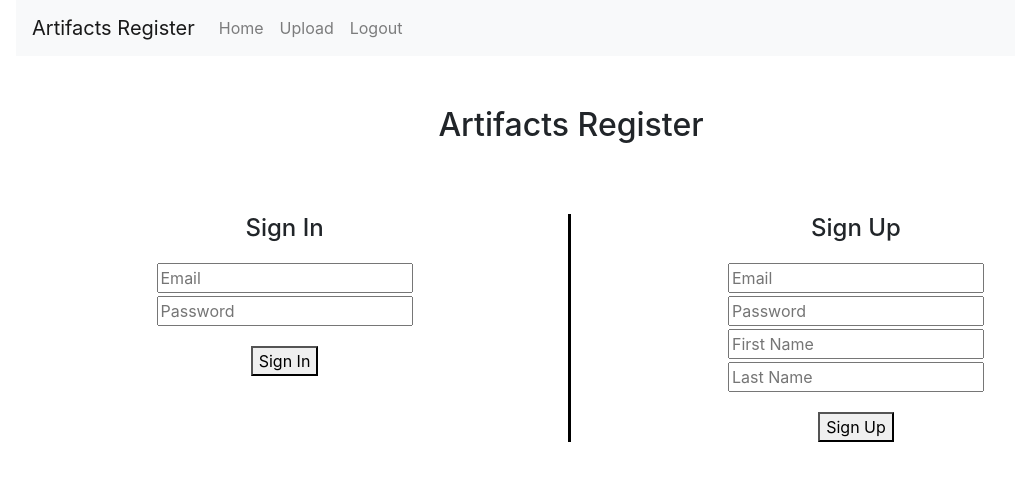
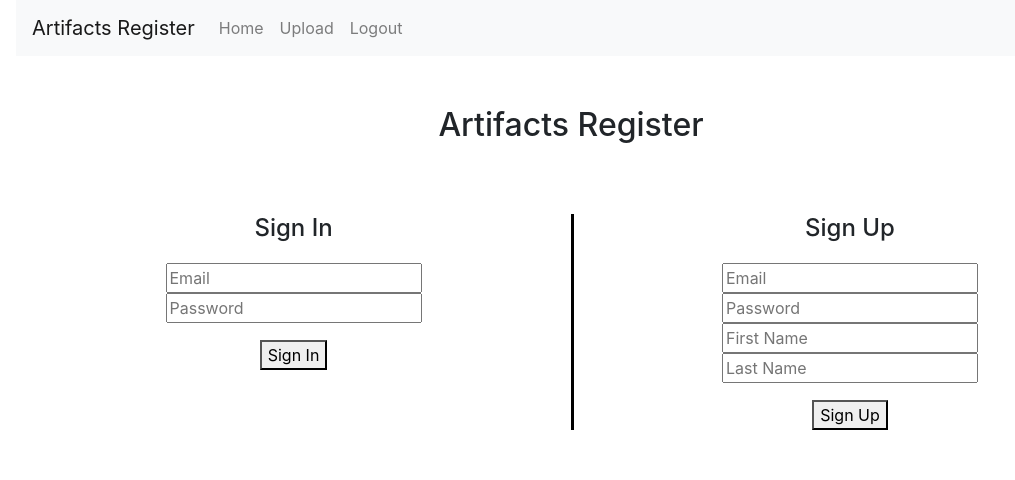
Before and after one commit to Tia-Lowenthal/COMP30022_TeamTaco, a React (Create React App) app in the folder client/: page / in a window 1280 px wide. Shown: the top 480 px of the page, without its empty margins (69-1084 px from the left). Built offline with nearby package versions, Linux system fonts and the light colour scheme.

Commit message:
fixed side effects to other pages

```diff
--- a/client/src/components/accounts.component.js
+++ b/client/src/components/accounts.component.js
@@ -259,8 +259,8 @@ class Account extends Component {
       return (
 
         <div>
-          <h2>Artifacts Register</h2>
-          <div class="row">
+          <div class="title"><h2>Artifacts Register</h2></div>
+          <div class="row-sign">
             <div class="column1">
               {
                 (signInError) ? (
@@ -268,7 +268,7 @@ class Account extends Component {
                 ) : (null)
               }
 
-              <h4>Sign In</h4>
+              <div class="subhead"><h4>Sign In</h4></div>
               <input
                 type="email"
                 placeholder="Email"
@@ -283,17 +283,17 @@ class Account extends Component {
                 onChange={this.onTextboxChangeSignInPassword}
               />
               <br />
-              <button onClick={this.onSignIn}>Sign In</button>
+              <div class="signbutton"><button onClick={this.onSignIn}>Sign In</button></div>
+
             </div>
-            <br />
-            <br />
+
             <div class="column2">
               {
                 (signUpError) ? (
                   <p>{signUpError}</p>
                 ) : (null)
               }
-              <h4>Sign Up</h4>
+              <div class="subhead"><h4>Sign Up</h4></div>
               <input
                 type="email" placeholder="Email" value={signUpEmail} onChange={this.onTextboxChangeSignUpEmail}/><br />
               <input
@@ -310,16 +310,19 @@ class Account extends Component {
                 value={signUpLastname}
                 onChange={this.onTextboxChangeSignUpLastname}
               /><br />
-              <button onClick={this.onSignUp}>Sign Up</button>
+              <div class="signbutton"><button onClick={this.onSignUp}>Sign Up</button></div>
+
             </div>
           </div>
         </div>
       );
     }
 
+
     return (
+
       <div>
-        <p>Account</p>
+        <p>Are you sure you wish to logout?</p>
         <button onClick={this.logout}>Logout</button>
       </div>
     );
--- a/client/src/loginpage.css
+++ b/client/src/loginpage.css
@@ -1,34 +1,31 @@
-h2 {
+.title {
     margin:40 px;
     text-align: center;
     margin-top: 50px;
 }
 
-h4 {
+.subhead {
     margin-bottom: 20px
 }
 
-button {
+.signbutton {
     margin-top: 17px;
-}
-
-input {
-    margin-bottom: 3px;
 }
 
 .column1 {
     float: left;
     width: 50%;
     text-align: center;
-    border-right: 3px solid black;
-  }
+
+}
 
 .column2 {
     float: left;
     width: 50%;
     text-align: center;
+    border-left: 3px solid black;
 }
 
-.row {
+.row-sign{
     margin-top: 70px;
 }
```
